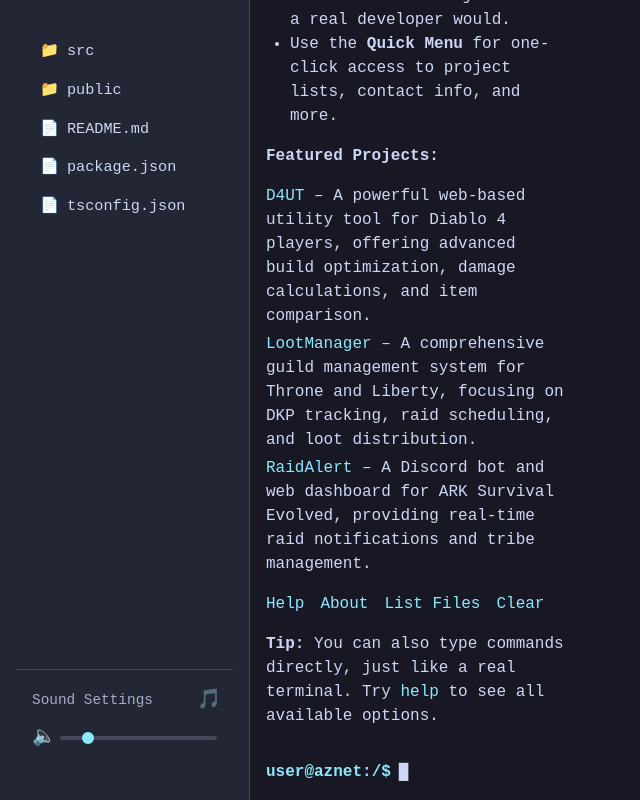
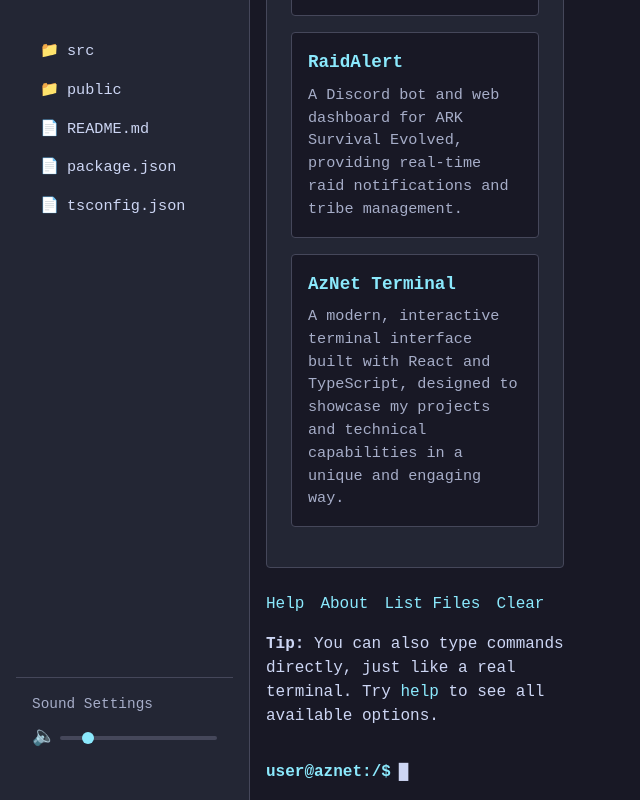
Before and after one commit to Az3rate/aznetprojects, a React app: page / in a window 1280 px wide. Shown: the whole page, without its empty margins (0-640 px from the left). Built offline with nearby package versions, Linux system fonts and the light colour scheme.

Commit message:
updated decription

```diff
--- a/src/components/Terminal/OptionsPanel.tsx
+++ b/src/components/Terminal/OptionsPanel.tsx
@@ -83,7 +83,7 @@
   };
 
   const getBackgroundIcon = () => {
-    return isBackgroundMuted ? '🎵' : '🎵';
+    return isBackgroundMuted ? '' : '';
   };
 
   return (
--- a/src/components/Terminal/WelcomeMessage.tsx
+++ b/src/components/Terminal/WelcomeMessage.tsx
@@ -69,6 +69,51 @@
   }
 `;
 
+const ProjectsSection = styled.div`
+  background-color: ${({ theme }) => theme.colors.background.secondary};
+  padding: 1.5rem;
+  border-radius: 4px;
+  margin: 1.5rem 0;
+  border: 1px solid ${({ theme }) => theme.colors.border};
+`;
+
+const ProjectsTitle = styled.div`
+  color: ${({ theme }) => theme.colors.text.primary};
+  font-size: 1.2rem;
+  font-weight: 600;
+  margin-bottom: 1rem;
+  display: flex;
+  align-items: center;
+  gap: 0.5rem;
+`;
+
+const ProjectItem = styled.div`
+  margin: 1rem 0;
+  padding: 1rem;
+  background-color: ${({ theme }) => theme.colors.background.primary};
+  border-radius: 4px;
+  border: 1px solid ${({ theme }) => theme.colors.border};
+  transition: transform 0.2s, box-shadow 0.2s;
+
+  &:hover {
+    transform: translateY(-2px);
+    box-shadow: 0 4px 12px rgba(0, 0, 0, 0.1);
+  }
+`;
+
+const ProjectName = styled(ClickableItem)`
+  font-size: 1.1rem;
+  font-weight: 600;
+  display: inline-block;
+  margin-bottom: 0.5rem;
+`;
+
+const ProjectDescription = styled.div`
+  color: ${({ theme }) => theme.colors.text.secondary};
+  font-size: 0.95rem;
+  line-height: 1.5;
+`;
+
 interface WelcomeMessageProps {
   onCommandClick: (command: string) => void;
   isFirstTime: boolean;
@@ -130,42 +175,49 @@
         Created by <b>Hugo Villeneuve</b>
       </Subtitle>
       <WelcomeText>
-        <b>This interactive page is designed for recruiters and technical reviewers to easily explore my work and coding skills.</b>
+        <b>My Journey</b><br/>
+        After years in corporate development, I made a deliberate choice to step back and invest in my growth as a developer. Using my savings, I dedicated myself to mastering new technologies and building practical solutions that solve real problems. This journey led me to create several successful web applications and bots that generate subscription revenue while allowing me to explore cutting-edge technologies.
       </WelcomeText>
       <WelcomeText>
-        <b>What is this?</b><br/>
-        This is a modern, web-based terminal interface that lets you browse real project files, view code, and read about my featured projects—all in one place. No coding experience is required!
+        <b>The Challenge</b><br/>
+        Despite building and maintaining profitable applications, I noticed a disconnect between my entrepreneurial achievements and how they were perceived in traditional recruitment processes. While I had created real, working products that users paid for, these accomplishments often didn't translate effectively in interviews. This realization sparked the creation of this portfolio.
       </WelcomeText>
       <WelcomeText>
-        <b>What can you do here?</b>
+        <b>Why This Portfolio?</b><br/>
+        This isn't just another static portfolio. It's a living demonstration of my technical capabilities, built as a modern terminal interface that lets you explore my actual codebase, architecture decisions, and project implementations. Every file you see is real, every command works, and every project shown is a testament to my commitment to quality and innovation.
+      </WelcomeText>
+      <WelcomeText>
+        <b>What You'll Find Here</b><br/>
         <ul style={{ margin: '0.5rem 0 0.5rem 1.5rem' }}>
-          <li><b>The panel on the left is a real file explorer.</b> What you see there is the actual working code and structure of this web application—just like a developer would see in their editor.</li>
-          <li>Click on any file or folder in the sidebar to instantly view its contents and code.</li>
-          <li>Click on a project name below to see a detailed overview, key features, and tech stack.</li>
-          <li>Type or click commands (like <ClickableItem onClick={handleClick('help')}>help</ClickableItem>, <ClickableItem onClick={handleClick('ls')}>ls</ClickableItem>, <ClickableItem onClick={handleClick('cat App.tsx')}>cat</ClickableItem>) to interact with the terminal—just like a real developer would.</li>
-          <li>Use the <b>Quick Menu</b> for one-click access to project lists, contact info, and more.</li>
+          <li><b>Real Code:</b> Browse through actual project files and see how I structure and implement features.</li>
+          <li><b>Architecture:</b> Explore the technical decisions behind each project, from frontend frameworks to backend services.</li>
+          <li><b>Problem Solving:</b> Understand how I approach challenges and implement solutions that scale.</li>
+          <li><b>Technical Depth:</b> See my expertise in action through working examples and detailed documentation.</li>
         </ul>
       </WelcomeText>
-      <WelcomeText data-tour="project-list">
-        <b>Featured Projects:</b>
-      </WelcomeText>
+
+      <ProjectsSection data-tour="project-list">
+        <ProjectsTitle>Featured Projects</ProjectsTitle>
         {projects.length > 0 && (
-        <div data-tour="project-list">
+          <>
             {projects.map((project) => (
-            <div key={project.name} style={{ marginBottom: 4 }}>
-              <ClickableItem
+              <ProjectItem key={project.name}>
+                <ProjectName
                   onClick={handleClick(`cat ${project.name.toLowerCase()}`)}
                   {...(project.name === 'D4UT' ? { 'data-tour': 'project-d4ut' } : {})}
                   {...(project.name === 'LootManager' ? { 'data-tour': 'project-lootmanager' } : {})}
                   {...(project.name === 'RaidAlert' ? { 'data-tour': 'project-raidalert' } : {})}
+                  {...(project.name === 'AzNet Terminal' ? { 'data-tour': 'project-terminal' } : {})}
                 >
                   {project.name}
-              </ClickableItem>
-              {' '}– {project.description}
-            </div>
+                </ProjectName>
+                <ProjectDescription>{project.description}</ProjectDescription>
+              </ProjectItem>
             ))}
-        </div>
+          </>
         )}
+      </ProjectsSection>
+
       <QuickMenu data-tour="quick-menu">
         <ClickableItem onClick={handleClick('help')}>Help</ClickableItem>
         <ClickableItem onClick={handleClick('about')}>About</ClickableItem>
--- a/src/data/projects.ts
+++ b/src/data/projects.ts
@@ -206,5 +206,59 @@
       'Deployment via custom scripts and monitoring'
     ],
     summary: 'RaidAlert came from a real need - we kept getting raided in ARK when no one was online. I built this bot to give us a fighting chance, and it\'s been a game-changer for our tribe. It\'s not perfect, but it helps us sleep better knowing we\'ll get a heads-up if someone\'s messing with our base. The Discord integration makes it easy for everyone to stay in the loop.'
+  },
+  {
+    name: 'AzNet Terminal',
+    description: 'A modern, interactive terminal interface built with React and TypeScript, designed to showcase my projects and technical capabilities in a unique and engaging way.',
+    url: 'https://github.com/username/aznet-terminal',
+    image: 'terminal.png',
+    architectureImage: 'terminal-mermaid.png',
+    overview: 'A sophisticated terminal interface that serves as both a portfolio and a demonstration of technical expertise. Built to address the challenge of effectively communicating entrepreneurial and technical achievements to recruiters and technical reviewers.',
+    keyFeatures: [
+      'Interactive Terminal: Real command-line interface with history, autocomplete, and command suggestions',
+      'Live File Explorer: Browse actual project files and code structure',
+      'Project Showcase: Detailed project information with architecture diagrams and tech stacks',
+      'Guided Tour: Interactive walkthrough for first-time visitors',
+      'Responsive Design: Seamless experience across all devices',
+      'Theme Support: Dark mode with customizable accents',
+      'Sound Effects: Optional keyboard sounds and background music'
+    ],
+    architecture: {
+      frontend: {
+        framework: 'React',
+        language: 'TypeScript',
+        styling: 'styled-components',
+        stateManagement: 'React Hooks'
+      },
+      backend: {
+        framework: 'None',
+        language: 'N/A',
+        database: 'N/A'
+      }
+    },
+    techStack: [
+      { name: 'React', version: '18.2.0', description: 'Frontend framework' },
+      { name: 'TypeScript', version: '4.9.5', description: 'Programming language' },
+      { name: 'styled-components', version: '6.0.7', description: 'CSS-in-JS styling' },
+      { name: 'React Joyride', version: '2.5.1', description: 'Interactive tour' },
+      { name: 'Howler.js', version: '2.2.3', description: 'Audio management' }
+    ],
+    directoryStructure: {
+      src: {
+        components: ['Terminal', 'FileExplorer', 'ProjectDetails'],
+        hooks: ['useTerminal', 'useFileSystem'],
+        services: ['commands', 'fileSystem'],
+        styles: ['theme', 'globalStyles'],
+        types: ['index']
+      }
+    },
+    apiEndpoints: [],
+    workflow: [
+      'Local development with hot module replacement',
+      'TypeScript compilation and type checking',
+      'ESLint for code quality',
+      'GitHub Actions for CI/CD'
+    ],
+    summary: 'The AzNet Terminal is more than just a portfolio - it\'s a demonstration of my approach to problem-solving and technical implementation. Born from the challenge of effectively communicating my entrepreneurial journey and technical achievements, this project showcases my ability to create engaging, interactive experiences while maintaining professional standards and technical excellence.'
   }
 ];
```
Lines whose indentation alone changed are shown as unchanged.
